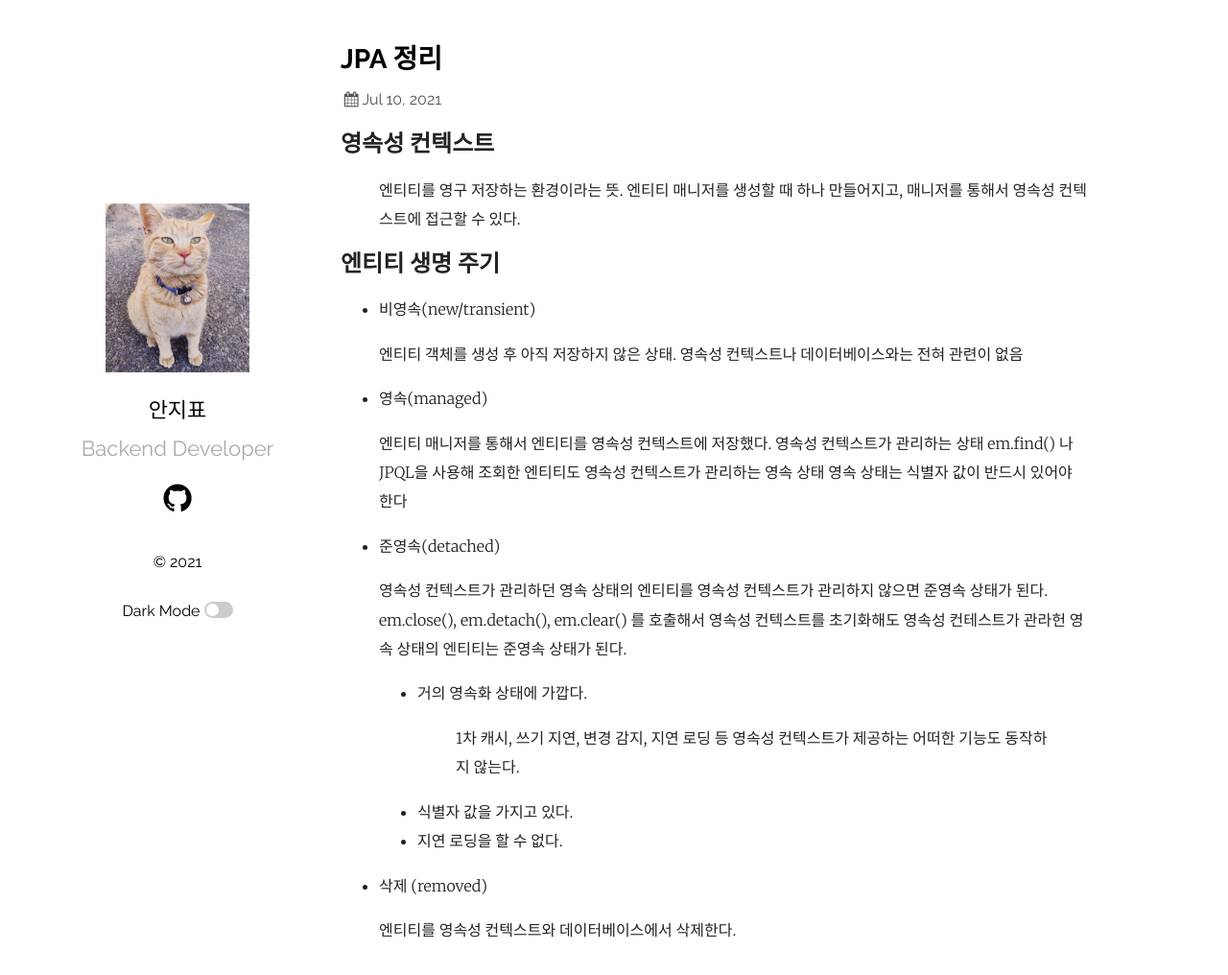
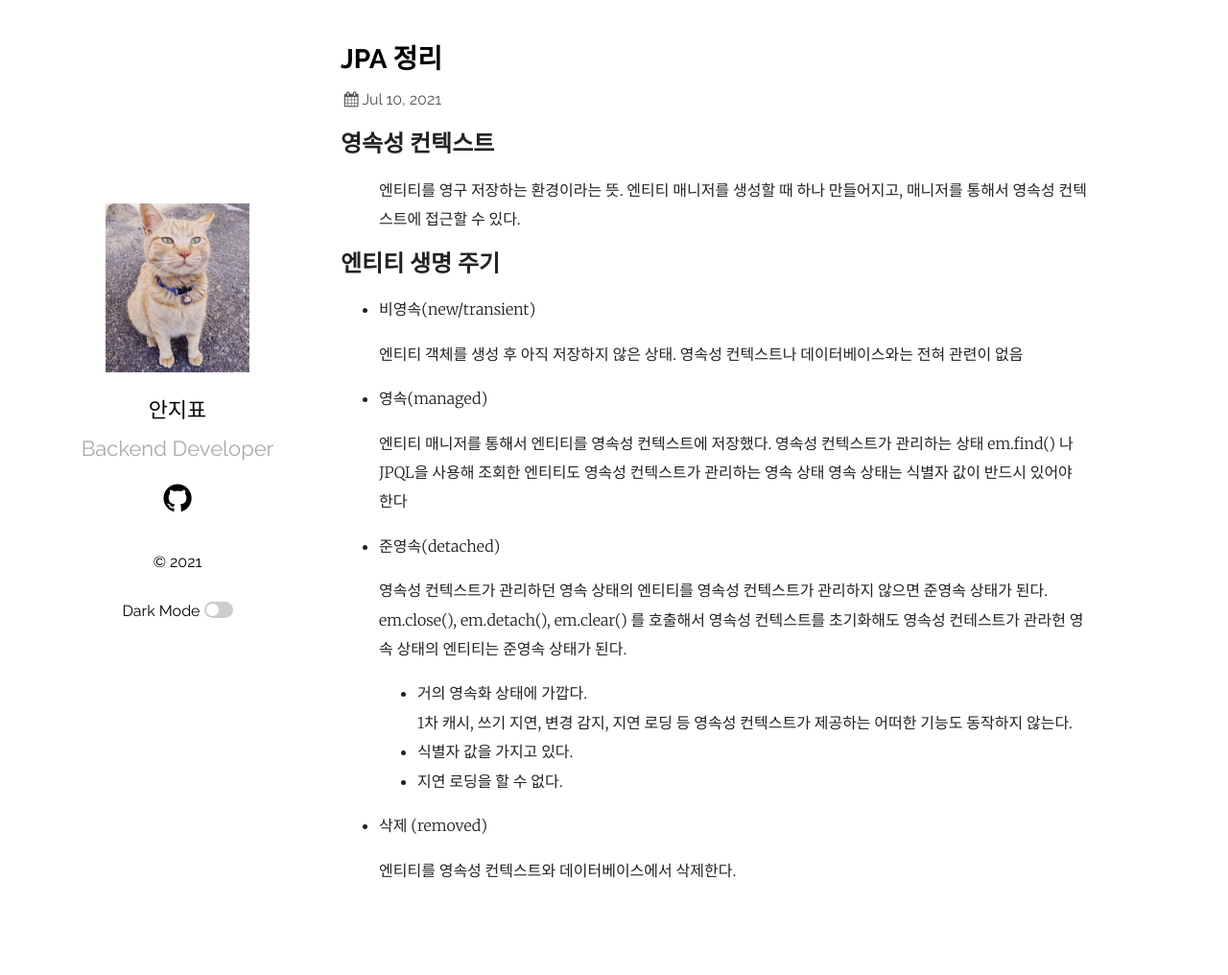
Before and after one commit to ppyong/ppyong.github.io, a Jekyll site: the page built from _posts/2021-07-10-persistance-context.md, in a window 1280 px wide and 1029 px high. Shown: the top 1016 px of the window at 96% size. Built offline with Jekyll 4.4.1, drawn with Linux system fonts in a browser that asks for light colours.

```diff
--- a/_posts/2021-07-10-persistance-context.md
+++ b/_posts/2021-07-10-persistance-context.md
@@ -25,7 +25,7 @@ title: JPA 정리
 > em.close(), em.detach(), em.clear() 를 호출해서 영속성 컨텍스트를 초기화해도 영속성 컨테스트가 관라헌 영속 상태의 엔티티는 준영속 상태가 된다.
 
 > - 거의 영속화 상태에 가깝다.
-> > 1차 캐시, 쓰기 지연, 변경 감지, 지연 로딩 등 영속성 컨텍스트가 제공하는 어떠한 기능도 동작하지 않는다.
+> 1차 캐시, 쓰기 지연, 변경 감지, 지연 로딩 등 영속성 컨텍스트가 제공하는 어떠한 기능도 동작하지 않는다.
 > - 식별자 값을 가지고 있다.
 > - 지연 로딩을 할 수 없다.
 
```
